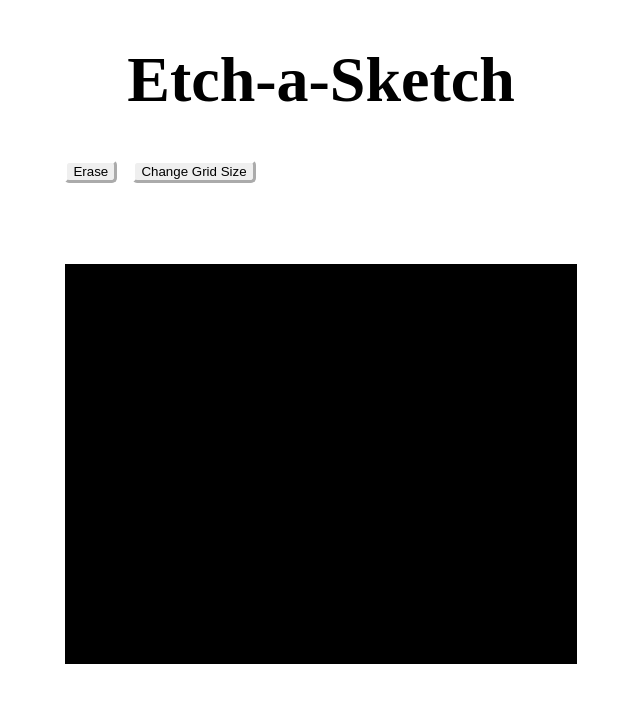
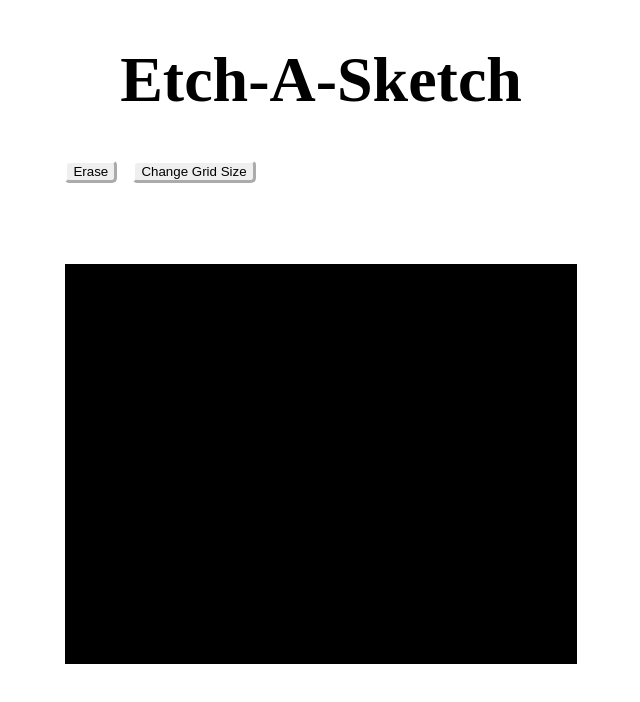
Before and after one commit to jbuto454/Etch-a-Sketch, a plain HTML site: page index.html in a window 1280 px wide. Shown: the whole page, without its empty margins (319-959 px from the left). Drawn offline with Linux system fonts and the light colour scheme.

Commit message:
Update index.html

```diff
--- a/index.html
+++ b/index.html
@@ -7,7 +7,7 @@
   <link rel='stylesheet' type='text/css' href='Etch-a-Sketch.css'>
 </head>
 <body class ="background">
-<h1 class="head">Etch-a-Sketch</h1>
+<h1 class="head">Etch-A-Sketch</h1>
 <div class ="buttons">
   <button class = "buttonColor" id = "erase">Erase</button>
   <button class = "buttonColor" id = "changeGrid" onclick="promptMe(gridNumber)">Change Grid Size</button>
```
